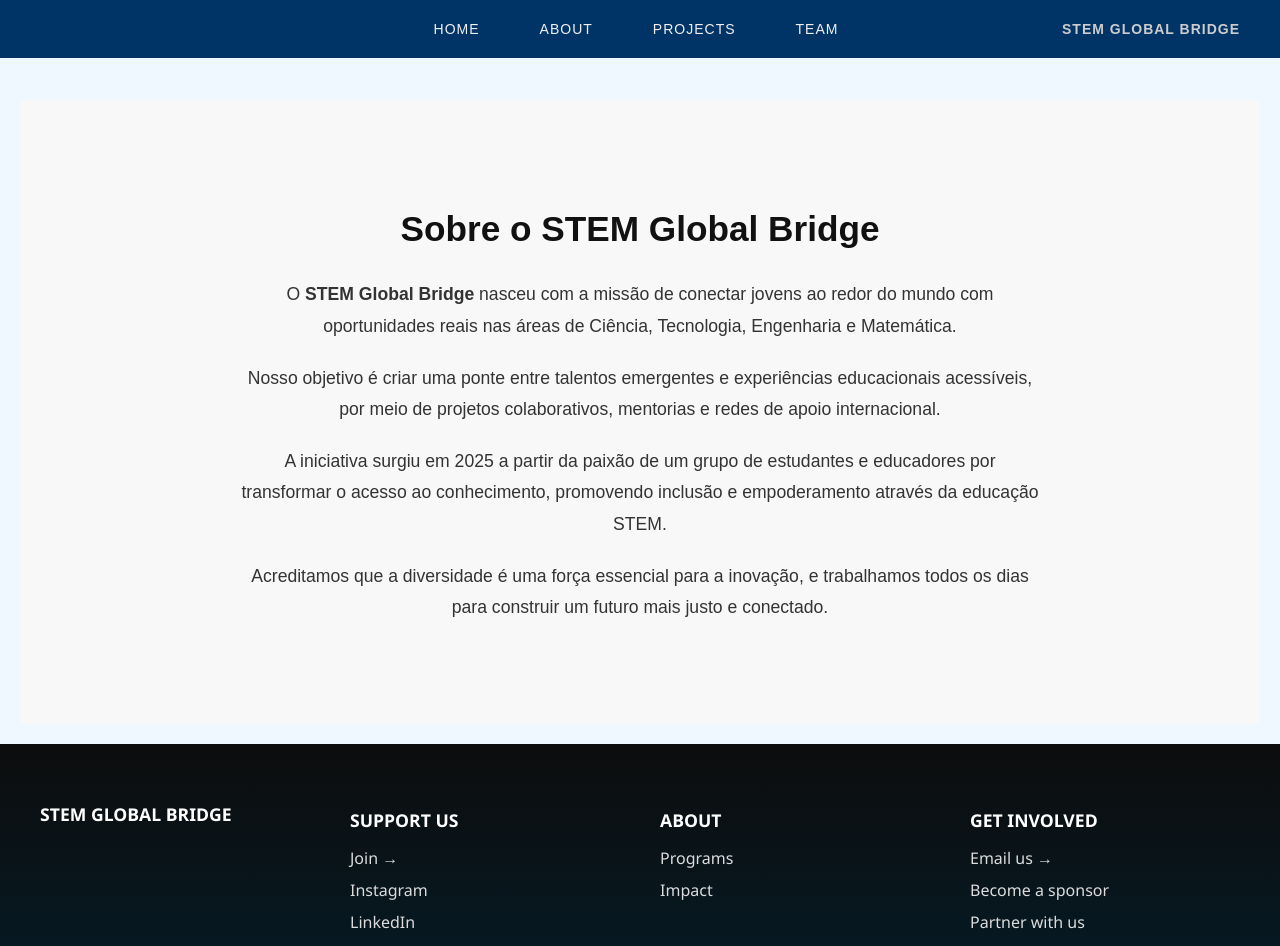
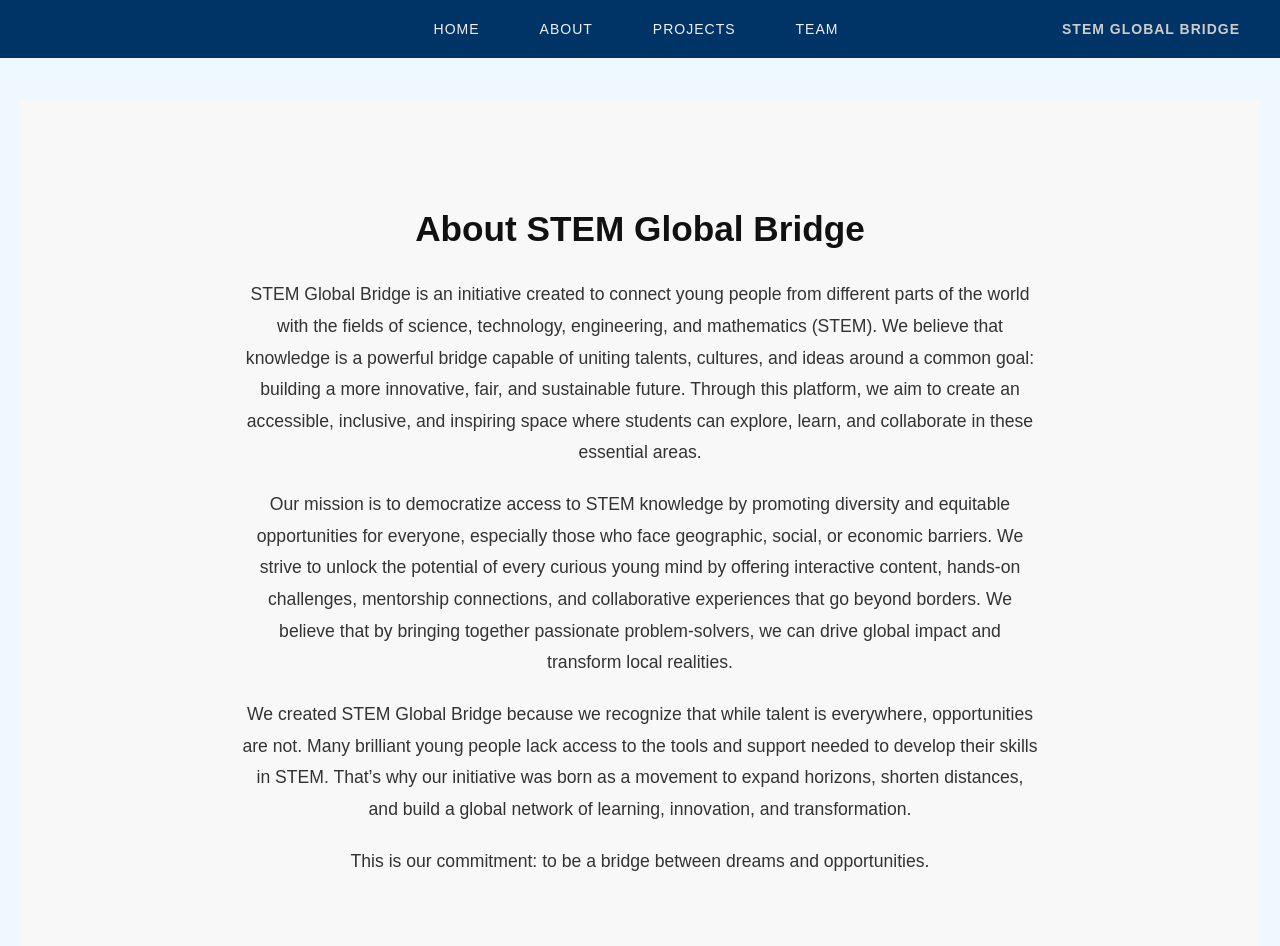
Before and after one commit to amandamassarioli/stem-global-bridge, a website: page about.html in a window 1280 px wide. Shown: the top 946 px of the page. Drawn offline with Linux system fonts and the light colour scheme.

Commit message:
Update About section content and revise team member details

```diff
--- a/about.html
+++ b/about.html
@@ -26,18 +26,18 @@
     <main>
   <section class="about-section">
     <div class="about-container">
-      <h2>Sobre o STEM Global Bridge</h2>
+      <h2>About STEM Global Bridge</h2>
       <p>
-        O <strong>STEM Global Bridge</strong> nasceu com a missão de conectar jovens ao redor do mundo com oportunidades reais nas áreas de Ciência, Tecnologia, Engenharia e Matemática.
+       STEM Global Bridge is an initiative created to connect young people from different parts of the world with the fields of science, technology, engineering, and mathematics (STEM). We believe that knowledge is a powerful bridge capable of uniting talents, cultures, and ideas around a common goal: building a more innovative, fair, and sustainable future. Through this platform, we aim to create an accessible, inclusive, and inspiring space where students can explore, learn, and collaborate in these essential areas.
       </p>
       <p>
-        Nosso objetivo é criar uma ponte entre talentos emergentes e experiências educacionais acessíveis, por meio de projetos colaborativos, mentorias e redes de apoio internacional.
+        Our mission is to democratize access to STEM knowledge by promoting diversity and equitable opportunities for everyone, especially those who face geographic, social, or economic barriers. We strive to unlock the potential of every curious young mind by offering interactive content, hands-on challenges, mentorship connections, and collaborative experiences that go beyond borders. We believe that by bringing together passionate problem-solvers, we can drive global impact and transform local realities.
       </p>
       <p>
-        A iniciativa surgiu em 2025 a partir da paixão de um grupo de estudantes e educadores por transformar o acesso ao conhecimento, promovendo inclusão e empoderamento através da educação STEM.
+        We created STEM Global Bridge because we recognize that while talent is everywhere, opportunities are not. Many brilliant young people lack access to the tools and support needed to develop their skills in STEM. That’s why our initiative was born as a movement to expand horizons, shorten distances, and build a global network of learning, innovation, and transformation.
       </p>
       <p>
-        Acreditamos que a diversidade é uma força essencial para a inovação, e trabalhamos todos os dias para construir um futuro mais justo e conectado.
+         This is our commitment: to be a bridge between dreams and opportunities.
       </p>
       <div class="about-cards">
     </div>
```
Also changed, not shown: team.html (+2 -2 lines).
